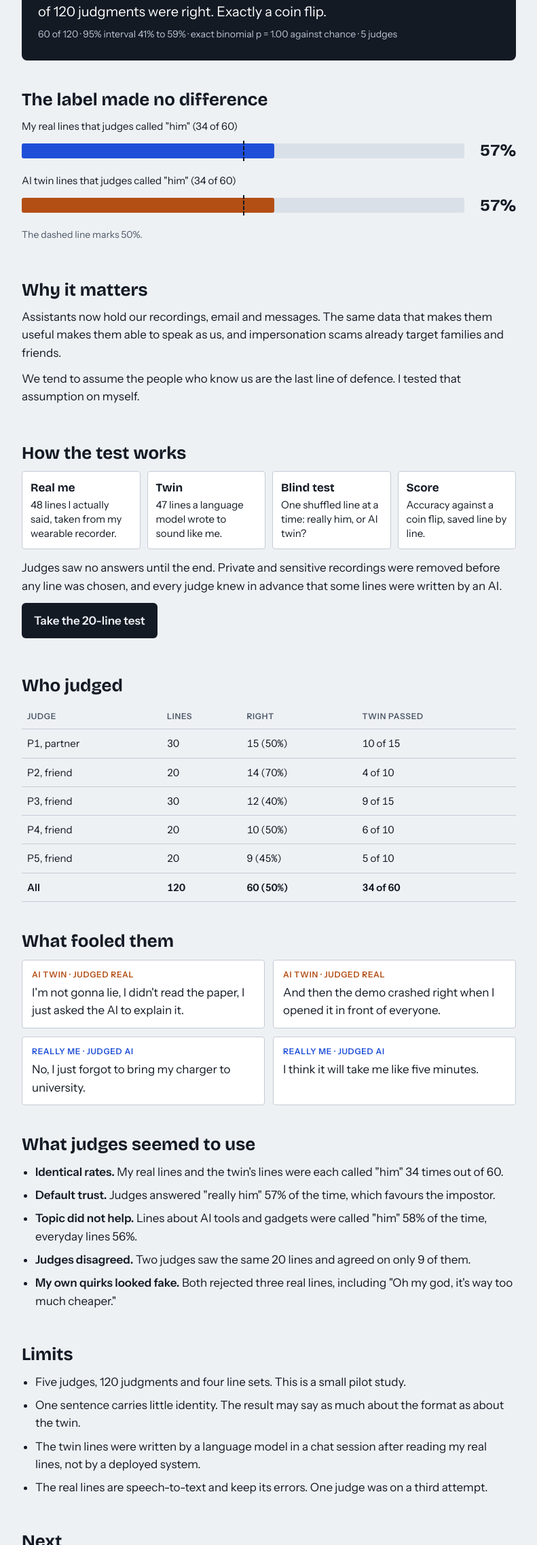
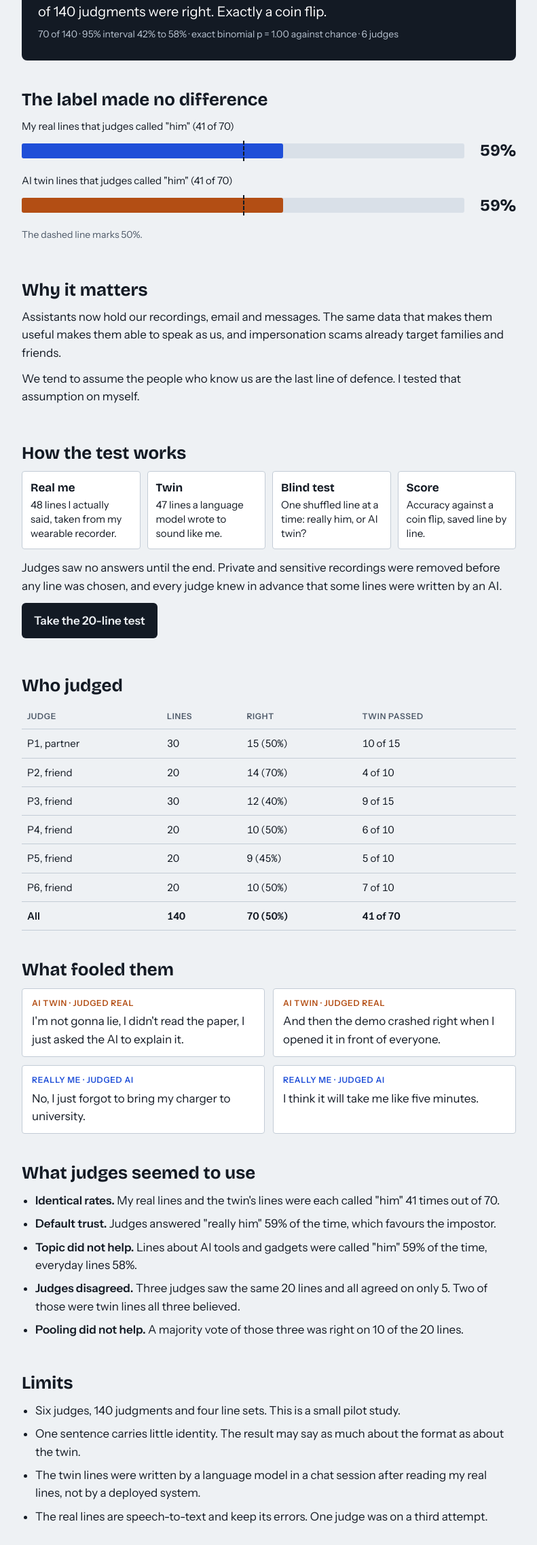
Before and after one commit to jaideep-aher/me-or-the-machine-site, a plain HTML site: page index.html in a window 1280 px wide. Shown: the part 527-2800 px from the top of the page at 68% size, without its empty margins (244-1035 px from the left). Drawn offline with nearby package versions, Linux system fonts and the light colour scheme.

Commit message:
Add sixth judge: 70 of 140 right; add agreement and majority-vote findings

```diff
--- a/index.html
+++ b/index.html
@@ -57,15 +57,15 @@ a{color:var(--accent)} a:focus-visible{outline:3px solid var(--accent);outline-o
   <section>
     <div class="hero">
       <div class="big">50%</div>
-      <div class="cap">of 120 judgments were right. Exactly a coin flip.</div>
-      <div class="sub">60 of 120 · 95% interval 41% to 59% · exact binomial p = 1.00 against chance · 5 judges</div>
+      <div class="cap">of 140 judgments were right. Exactly a coin flip.</div>
+      <div class="sub">70 of 140 · 95% interval 42% to 58% · exact binomial p = 1.00 against chance · 6 judges</div>
     </div>
   </section>
 
   <section>
     <h2>The label made no difference</h2>
-    <div class="bar"><div class="lab">My real lines that judges called "him" (34 of 60)</div><div class="track"><i style="width:57%;background:var(--accent)"></i><b></b></div><div class="num">57%</div></div>
-    <div class="bar"><div class="lab">AI twin lines that judges called "him" (34 of 60)</div><div class="track"><i style="width:57%;background:var(--twin)"></i><b></b></div><div class="num">57%</div></div>
+    <div class="bar"><div class="lab">My real lines that judges called "him" (41 of 70)</div><div class="track"><i style="width:59%;background:var(--accent)"></i><b></b></div><div class="num">59%</div></div>
+    <div class="bar"><div class="lab">AI twin lines that judges called "him" (41 of 70)</div><div class="track"><i style="width:59%;background:var(--twin)"></i><b></b></div><div class="num">59%</div></div>
     <p class="meta">The dashed line marks 50%.</p>
   </section>
 
@@ -96,7 +96,8 @@ a{color:var(--accent)} a:focus-visible{outline:3px solid var(--accent);outline-o
       <tr><td>P3, friend</td><td>30</td><td>12 (40%)</td><td>9 of 15</td></tr>
       <tr><td>P4, friend</td><td>20</td><td>10 (50%)</td><td>6 of 10</td></tr>
           <tr><td>P5, friend</td><td>20</td><td>9 (45%)</td><td>5 of 10</td></tr>
-      <tr><td><b>All</b></td><td><b>120</b></td><td><b>60 (50%)</b></td><td><b>34 of 60</b></td></tr>
+          <tr><td>P6, friend</td><td>20</td><td>10 (50%)</td><td>7 of 10</td></tr>
+      <tr><td><b>All</b></td><td><b>140</b></td><td><b>70 (50%)</b></td><td><b>41 of 70</b></td></tr>
     </table></div>
   </section>
 
@@ -113,18 +114,18 @@ a{color:var(--accent)} a:focus-visible{outline:3px solid var(--accent);outline-o
   <section>
     <h2>What judges seemed to use</h2>
     <ul>
-      <li><b>Identical rates.</b> My real lines and the twin's lines were each called "him" 34 times out of 60.</li>
-          <li><b>Default trust.</b> Judges answered "really him" 57% of the time, which favours the impostor.</li>
-          <li><b>Topic did not help.</b> Lines about AI tools and gadgets were called "him" 58% of the time, everyday lines 56%.</li>
-          <li><b>Judges disagreed.</b> Two judges saw the same 20 lines and agreed on only 9 of them.</li>
-          <li><b>My own quirks looked fake.</b> Both rejected three real lines, including "Oh my god, it's way too much cheaper."</li>
+      <li><b>Identical rates.</b> My real lines and the twin's lines were each called "him" 41 times out of 70.</li>
+          <li><b>Default trust.</b> Judges answered "really him" 59% of the time, which favours the impostor.</li>
+          <li><b>Topic did not help.</b> Lines about AI tools and gadgets were called "him" 59% of the time, everyday lines 58%.</li>
+          <li><b>Judges disagreed.</b> Three judges saw the same 20 lines and all agreed on only 5. Two of those were twin lines all three believed.</li>
+          <li><b>Pooling did not help.</b> A majority vote of those three was right on 10 of the 20 lines.</li>
     </ul>
   </section>
 
   <section>
     <h2>Limits</h2>
     <ul>
-      <li>Five judges, 120 judgments and four line sets. This is a small pilot study.</li>
+      <li>Six judges, 140 judgments and four line sets. This is a small pilot study.</li>
       <li>One sentence carries little identity. The result may say as much about the format as about the twin.</li>
       <li>The twin lines were written by a language model in a chat session after reading my real lines, not by a deployed system.</li>
       <li>The real lines are speech-to-text and keep its errors. One judge was on a third attempt.</li>
```
Also changed, not shown: 1 other file.
